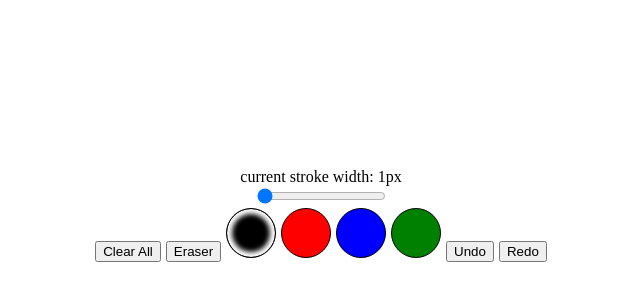
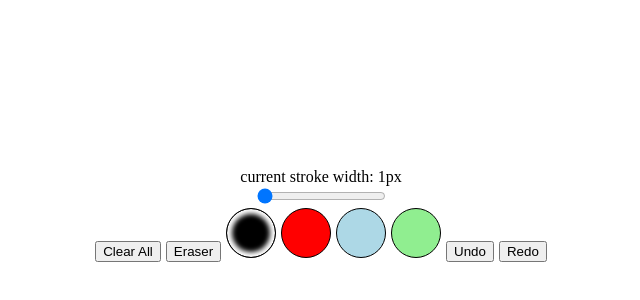
Before and after one commit to larry-du/canvas-demo, a Vue app: page / in a window 1280 px wide. Shown: the part 492-792 px from the top of the page, without its empty margins (319-959 px from the left). Built offline with nearby package versions, Linux system fonts and the light colour scheme.

Commit message:
modify storke color data

```diff
--- a/src/views/CanvasView.vue
+++ b/src/views/CanvasView.vue
@@ -2,10 +2,10 @@
 import { ref, onMounted } from "vue";
 
 const printColor = ref([
-  { title: "black", type: "black" },
-  { title: "red", type: "red" },
-  { title: "blue", type: "lightblue" },
-  { title: "green", type: "lightgreen" },
+  { type: "black" },
+  { type: "red" },
+  { type: "lightblue" },
+  { type: "lightgreen" },
 ]);
 
 const canvasContext = ref(null);
@@ -132,11 +132,11 @@ const changeStrokeColor = (strokeColor) => {
           Eraser
         </button>
         <button
-          :style="{ 'background-color': colorType.title }"
+          :style="{ 'background-color': colorType.type }"
           class="color-button"
           :class="{ 'color-active': currentColor === colorType.type }"
           v-for="colorType in printColor"
-          :key="colorType.title"
+          :key="colorType.type"
           @click.prevent="changeStrokeColor(colorType.type)"
         ></button>
         <button @click.prevent="drawUndo">Undo</button>
```
